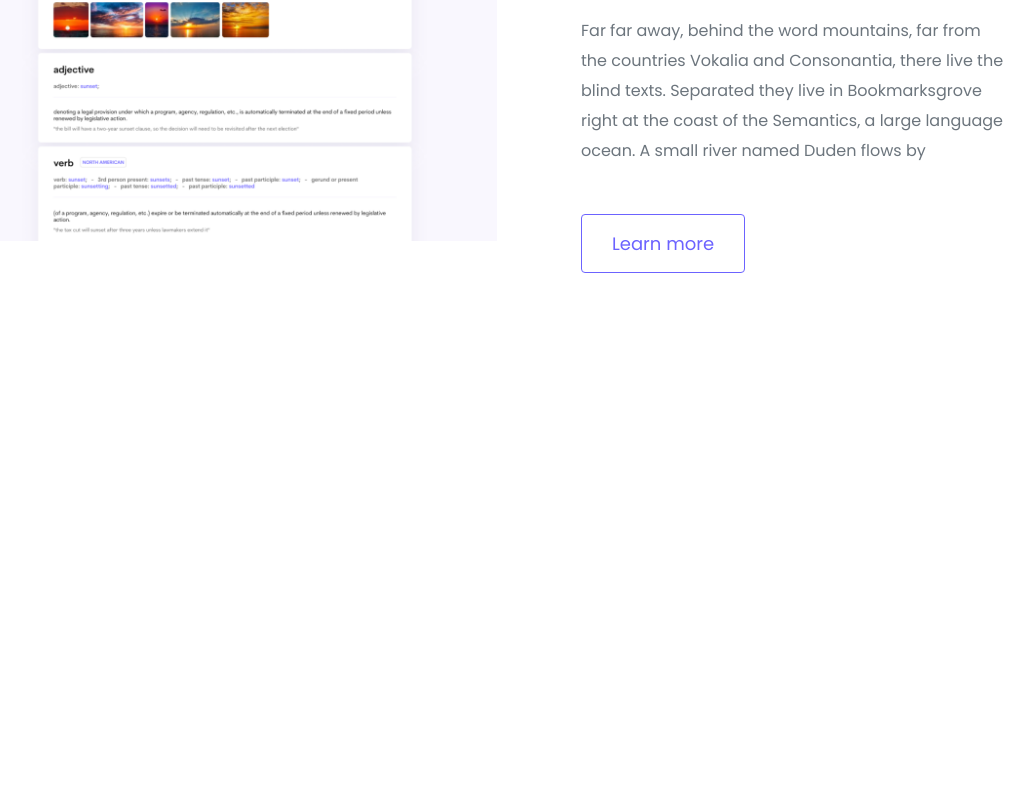
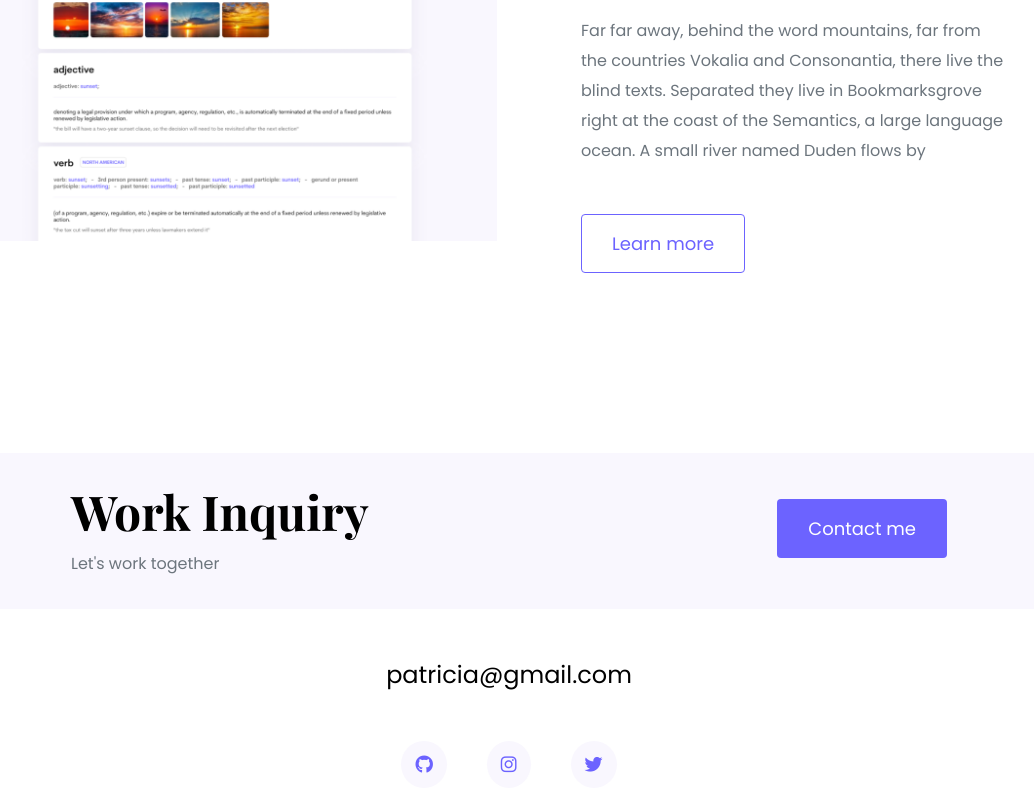
Before and after one commit to Liliia-Cat/My-portfolio-project, a plain HTML site: page index.html in a window 1280 px wide. Shown: the part 2498-3310 px from the top of the page, without its empty margins (131-1165 px from the left). Before the commit the page ends 2891 px from the top, so only its background shows below. Drawn offline with nearby package versions, Linux system fonts and the light colour scheme.

Commit message:
added footer

```diff
--- a/css/style.css
+++ b/css/style.css
@@ -27,6 +27,10 @@ h1 {
 
 h2 {
     font-size: 64px;
+}
+
+h4 {
+    font-size: 48px;
 }
 
 p {
@@ -137,14 +141,57 @@ nav li.active a {
     color: var(--branding-color);
 }
 
+footer {
+    margin: 60px 0;
+}
+
+footer .contact-box {
+    background: var(--secondary-color);
+    padding: 30px 120px;
+    border-radius: 10px;
+}
+
+footer .contact-box p {
+    margin: 0;
+}
+
+footer .email-link {
+    text-decoration: none;
+    color: black;
+    font-size: 24px;
+}
+
+footer .email-link:hover {
+    color: var(--branding-color);
+}
+
+footer .social-links a {
+    margin: 0 20px;
+    color: var(--branding-color);
+    background: var(--secondary-color);
+    padding: 10px 14px;
+    border-radius: 50%;
+    font-size: 18px;
+    transition: all 100ms ease-in-out;
+}
+
+footer .social-links a:hover {
+    color: white;
+    background: var(--branding-color);
+}
+
 @media (max-width: 900px) {
     h1 {
         font-size: 44px;
-        line-height: 56px;
+        line-height: 1.5;
     }
 
     h2 {
         font-size: 44px;
+    }
+
+    h4 {
+        font-size: 26px;
     }
 
     .hero {
--- a/index.html
+++ b/index.html
@@ -100,6 +100,33 @@
           </div>
         </div>
       </div>
+      <footer>
+        <div class="contact-box justify-content-between mb-5 d-none d-md-flex">
+          <div>
+            <h4>Work Inquiry</h4>
+            <p class="text-muted">Let's work together</p>
+          </div>
+          <div>
+            <a href="" class="btn btn-branding mt-3"> Contact me </a>
+          </div>
+        </div>
+        <div class="d-flex justify-content-center mb-5">
+          <a href="mailto:patricia@gmail.com" class="email-link">
+            patricia@gmail.com
+          </a>
+        </div>
+        <div class="social-links d-flex justify-content-center">
+          <a href="https://www.github.com/patricia" target="_blank">
+            <i class="fab fa-github" aria-hidden="true"></i>
+          </a>
+          <a href="https://www.instragram.com/patricia" target="_blank">
+            <i class="fab fa-instagram" aria-hidden="true"></i>
+          </a>
+          <a href="https://www.twitter.com/patricia" target="_blank">
+            <i class="fab fa-twitter" aria-hidden="true"></i>
+          </a>
+        </div>
+      </footer>
     </div>
 </body>
 </html>
```
